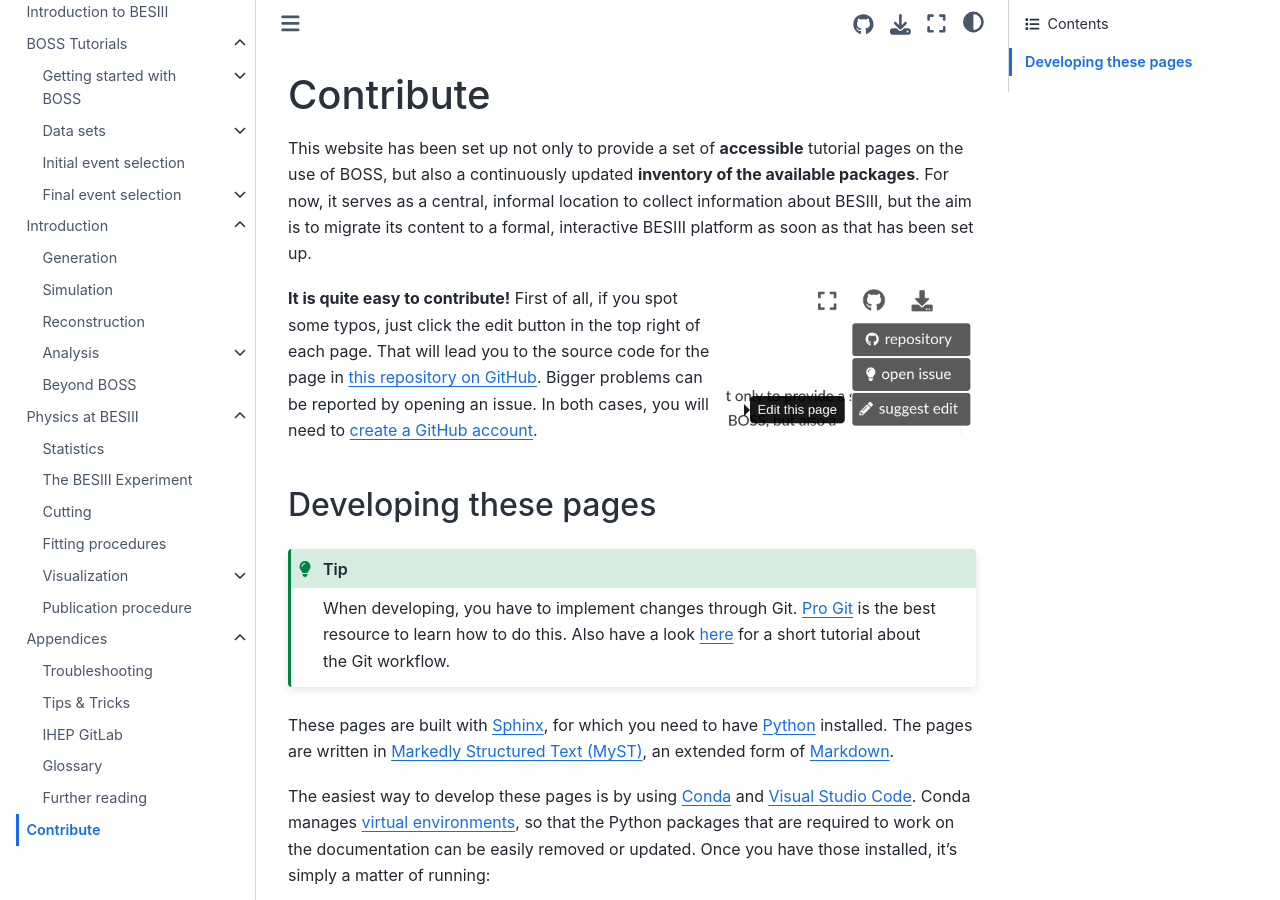
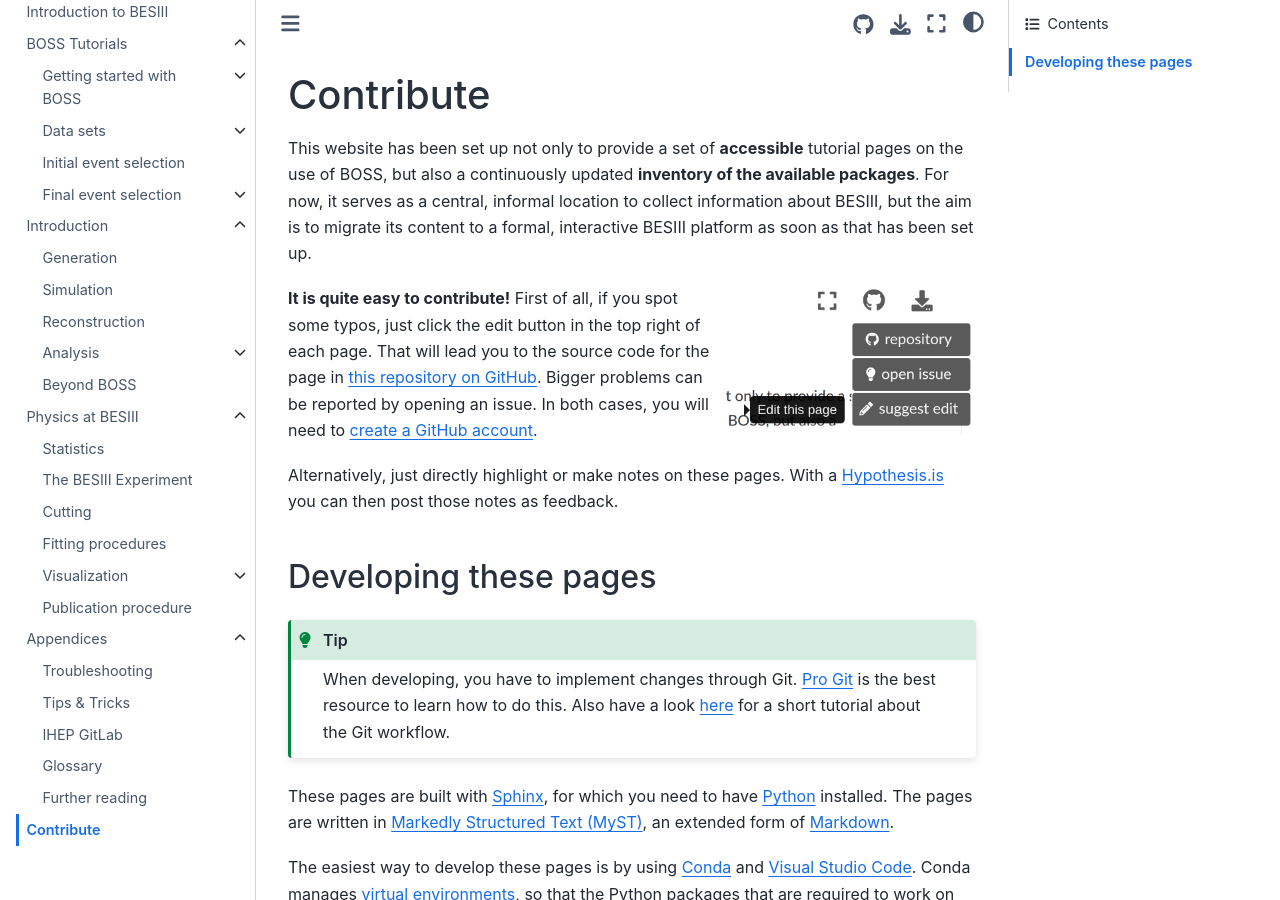
Before and after one commit to redeboer/bossdoc, a Sphinx documentation site: the page built from docs/contribute.md, in a window 1280 px wide and 900 px high. Built offline with Sphinx 7.4.7 and the Sphinx Book theme 1.1.4, drawn with Linux system fonts in a browser that asks for light colours.

Commit message:
docs: add notes about Hypothesis.is

```diff
--- a/docs/contribute.md
+++ b/docs/contribute.md
@@ -19,6 +19,9 @@ source code for the page in
 [this repository on GitHub](https://github.com/redeboer/bossdoc). Bigger
 problems can be reported by opening an issue. In both cases, you will need to
 [create a GitHub account](https://github.com/join).
+
+Alternatively, just directly highlight or make notes on these pages. With a
+[Hypothesis.is](https://hypothes.is) you can then post those notes as feedback.
 
 ## Developing these pages
 
```
